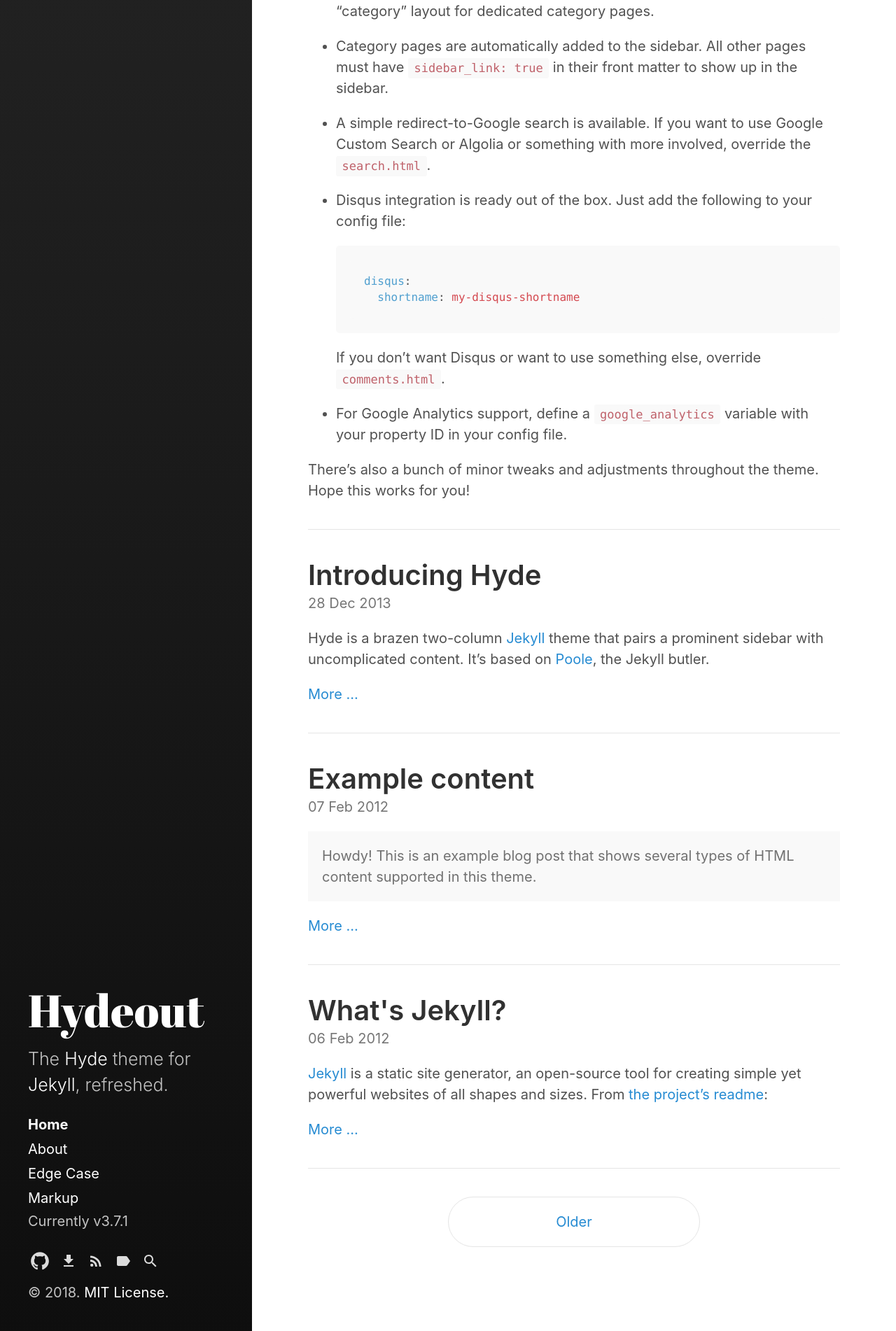
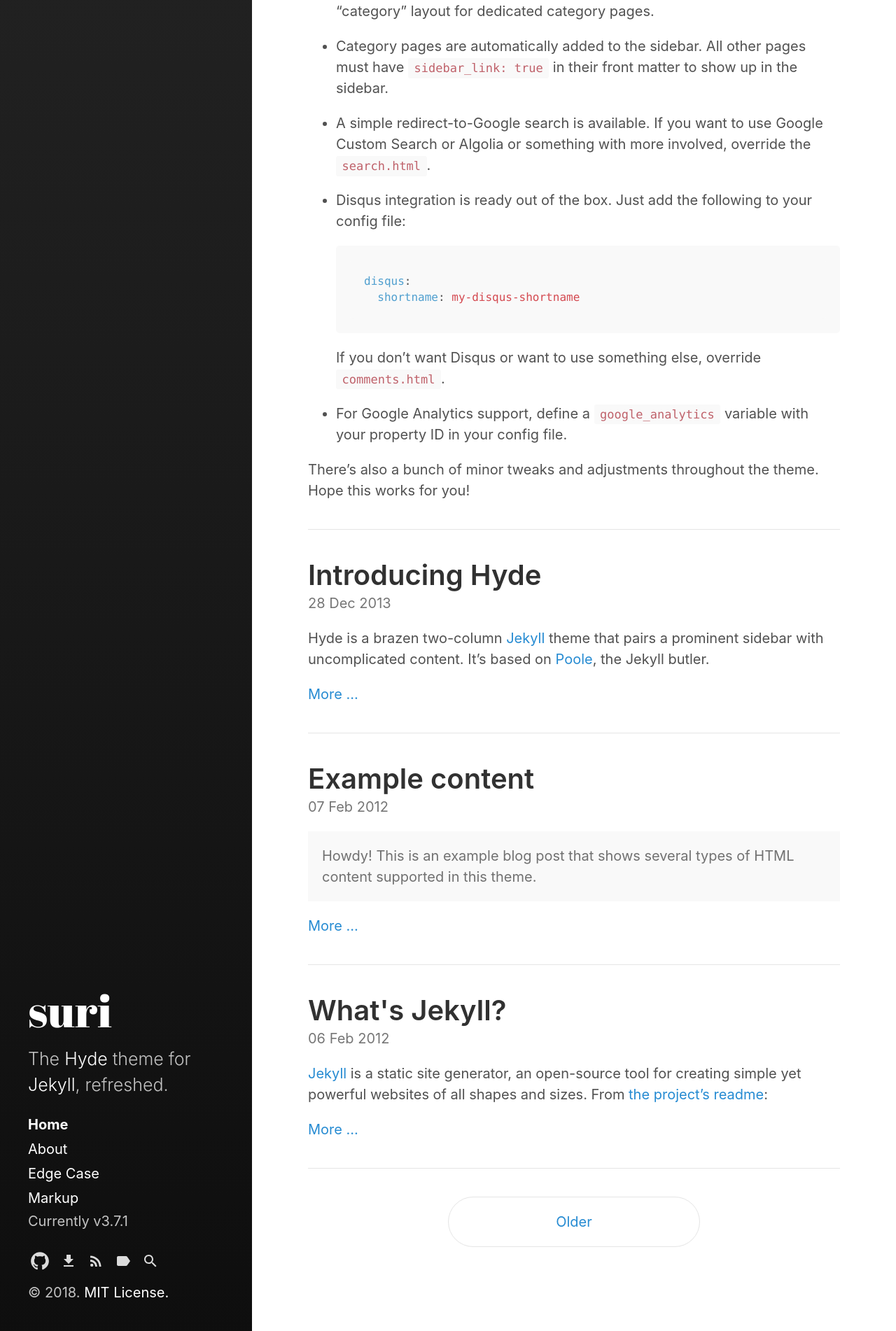
Before and after one commit to surisuri/msn.github.io, a Jekyll site: the page built from index.html, in a window 1280 px wide. Shown: the part 1712-3614 px from the top of the page at 70% size. Built offline with Jekyll 4.4.1, drawn with Linux system fonts in a browser that asks for light colours; the list of posts is cut into pages by our own code.

Commit message:
github blog url, baseurl 변경

```diff
--- a/_config.yml
+++ b/_config.yml
@@ -3,11 +3,11 @@ markdown:         kramdown
 highlighter:      rouge
 
 # Setup
-title:            Hydeout
+title:            suri
 tagline:          'A Jekyll theme'
 description:      'The <a href="http://hyde.getpoole.com" target="_blank">Hyde</a> theme for <a href="http://jekyllrb.com" target="_blank">Jekyll</a>, refreshed.'
-url:              https://fongandrew.github.io
-baseurl:          '/hydeout'
+url:              http://surisuri.github.io
+baseurl:          ''
                   # the optional subpath of your site, e.g. "/blog"
                   # NB: This applies to all pages in your Jekyll site.
                   # If you want to move just the blog index pages but keep
```
